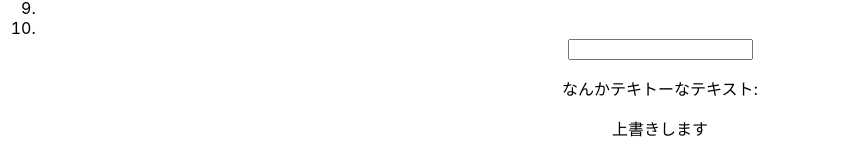
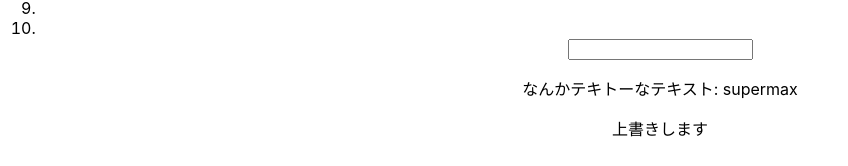
Before and after one commit to motty93/React, a React (Create React App) app in the folder the-base-syntax/: page / in a window 1280 px wide. Shown: the part 178-344 px from the top of the page, without its empty margins (0-848 px from the left). Built offline with nearby package versions, Linux system fonts and the light colour scheme.

Commit message:
update: name修正

```diff
--- a/the-base-syntax/src/UserOutput/UserOutput.js
+++ b/the-base-syntax/src/UserOutput/UserOutput.js
@@ -3,7 +3,7 @@ import React from 'react'
 const userOutput = (props) => {
   return (
     <div>
-      <p>なんかテキトーなテキスト: {props.userName}</p>
+      <p>なんかテキトーなテキスト: {props.username}</p>
       <p>上書きします</p>
     </div>
   )
```
